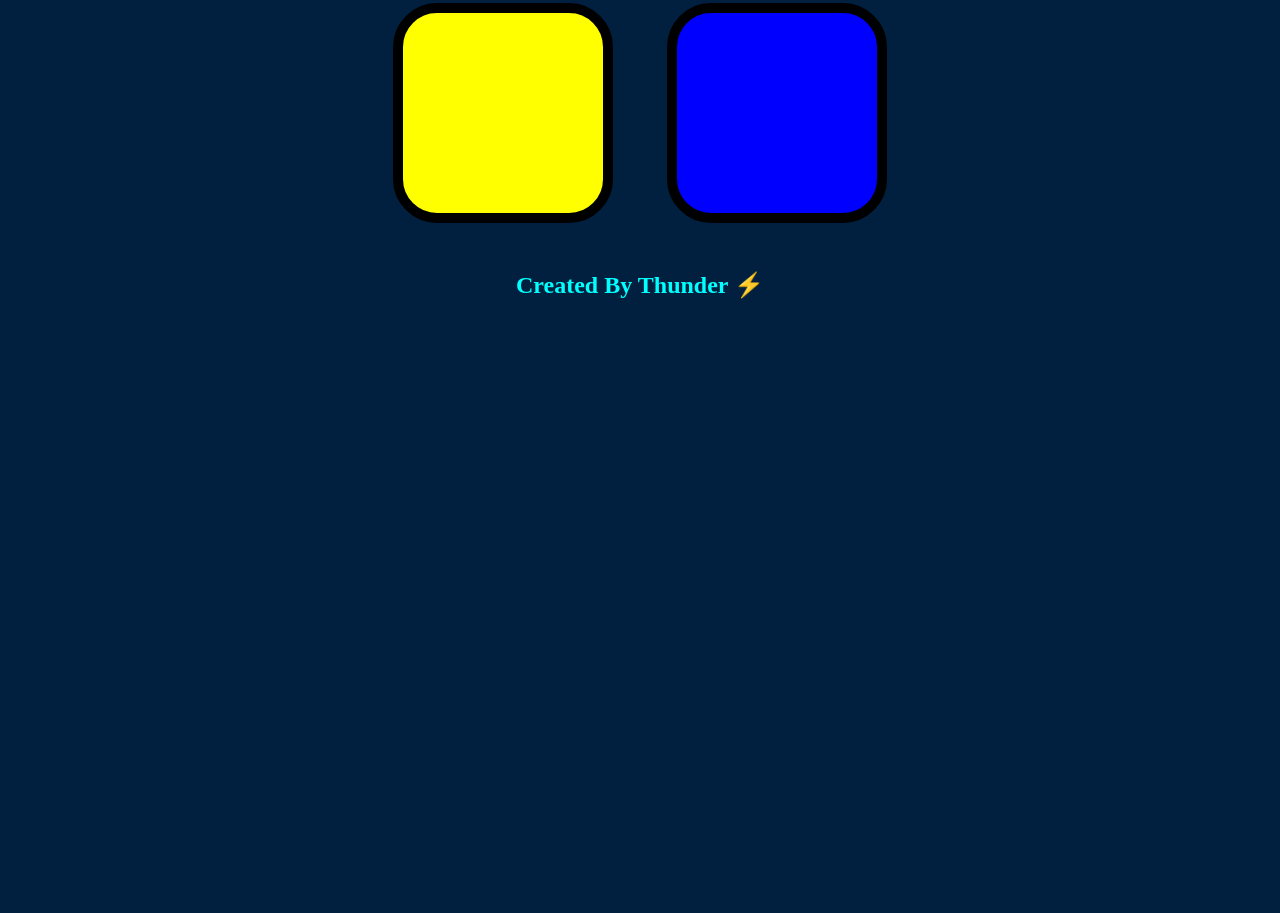
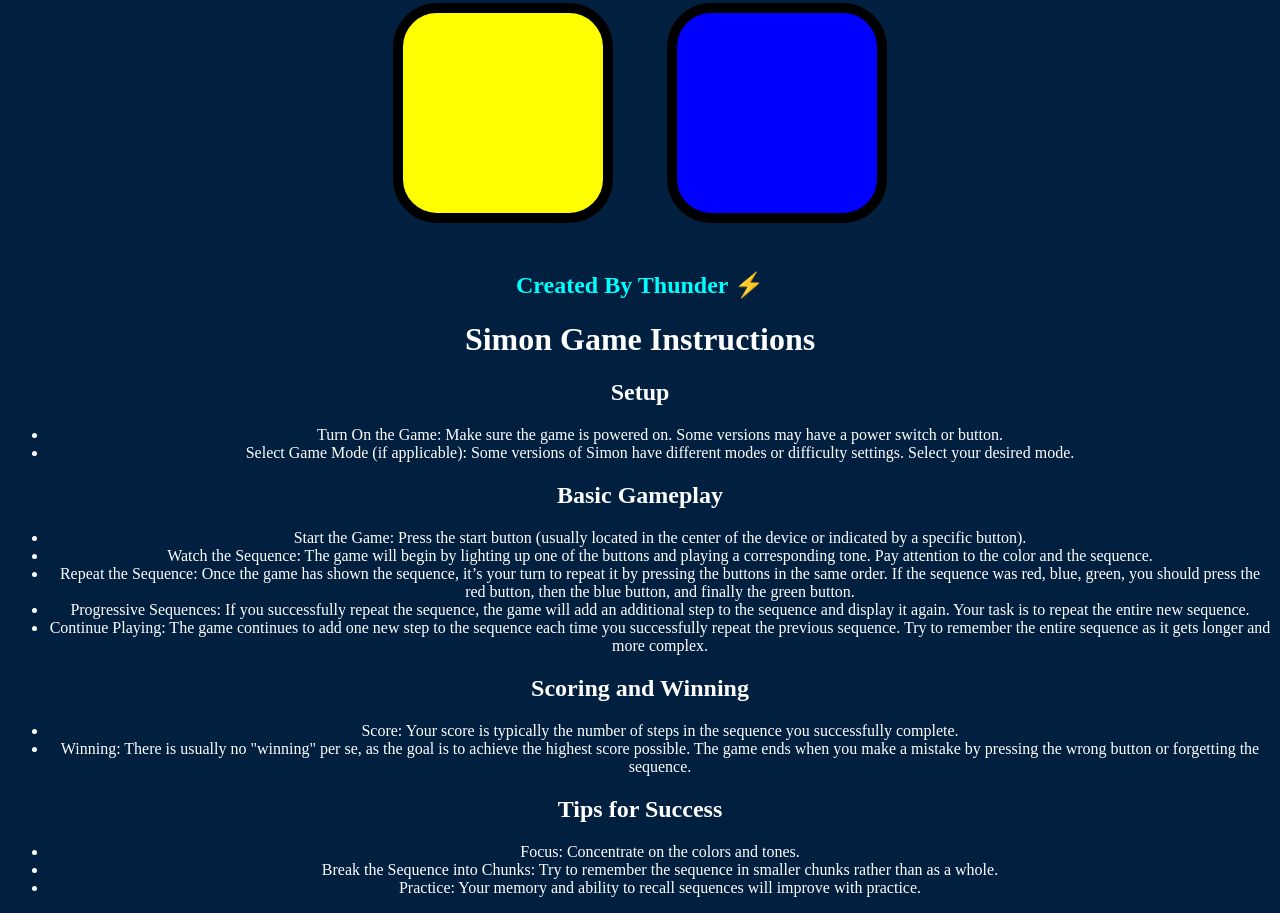
Before and after one commit to Navaneetha-Krishnan-MV/Simongame.github.io, a plain HTML site: page index.html in a window 1280 px wide. Shown: the part 395-1308 px from the top of the page. Before the commit the page ends 800 px from the top, so only its background shows below. Drawn offline with nearby package versions, Linux system fonts and the light colour scheme.

Commit message:
Update index.html

```diff
--- a/index.html
+++ b/index.html
@@ -36,6 +36,37 @@
   </div>
   <h2 style="color: aqua;">Created By Thunder ⚡</h2>
 
+  <div style="color: white;">
+  <h1>Simon Game Instructions</h1>
+
+  <h2>Setup</h2>
+  <ul>
+      <li>Turn On the Game: Make sure the game is powered on. Some versions may have a power switch or button.</li>
+      <li>Select Game Mode (if applicable): Some versions of Simon have different modes or difficulty settings. Select your desired mode.</li>
+  </ul>
+
+  <h2>Basic Gameplay</h2>
+  <ul>
+      <li>Start the Game: Press the start button (usually located in the center of the device or indicated by a specific button).</li>
+      <li>Watch the Sequence: The game will begin by lighting up one of the buttons and playing a corresponding tone. Pay attention to the color and the sequence.</li>
+      <li>Repeat the Sequence: Once the game has shown the sequence, it’s your turn to repeat it by pressing the buttons in the same order. If the sequence was red, blue, green, you should press the red button, then the blue button, and finally the green button.</li>
+      <li>Progressive Sequences: If you successfully repeat the sequence, the game will add an additional step to the sequence and display it again. Your task is to repeat the entire new sequence.</li>
+      <li>Continue Playing: The game continues to add one new step to the sequence each time you successfully repeat the previous sequence. Try to remember the entire sequence as it gets longer and more complex.</li>
+  </ul>
+
+  <h2>Scoring and Winning</h2>
+  <ul>
+      <li>Score: Your score is typically the number of steps in the sequence you successfully complete.</li>
+      <li>Winning: There is usually no "winning" per se, as the goal is to achieve the highest score possible. The game ends when you make a mistake by pressing the wrong button or forgetting the sequence.</li>
+  </ul>
+
+  <h2>Tips for Success</h2>
+  <ul>
+      <li>Focus: Concentrate on the colors and tones.</li>
+      <li>Break the Sequence into Chunks: Try to remember the sequence in smaller chunks rather than as a whole.</li>
+      <li>Practice: Your memory and ability to recall sequences will improve with practice.</li>
+  </ul>
+  </div>
 
   <script src="https://ajax.googleapis.com/ajax/libs/jquery/3.7.1/jquery.min.js"></script>
    <script src="game.js"></script>
```
